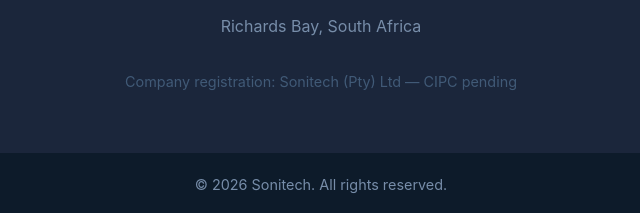
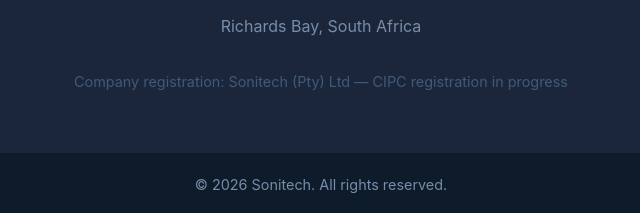
Before and after one commit to smyeni/sonitech.co.za, a plain HTML site: page index.html in a window 1280 px wide. Shown: the part 960-1173 px from the top of the page, 319-959 px from the left. Drawn offline with Linux system fonts and the light colour scheme.

Commit message:
Updated footer

```diff
--- a/index.html
+++ b/index.html
@@ -101,7 +101,7 @@
             <p><a href="mailto:smyeni@sonitech.co.za">smyeni@sonitech.co.za</a></p>
             <p style="margin-top: 15px; color: #778da9;">Richards Bay, South Africa</p>
             <p style="margin-top: 30px; font-size: 0.9rem; color: #415a77;">
-                Company registration: Sonitech (Pty) Ltd — CIPC pending
+                Company registration: Sonitech (Pty) Ltd — CIPC registration in progress
             </p>
         </div>
     </section>
```
